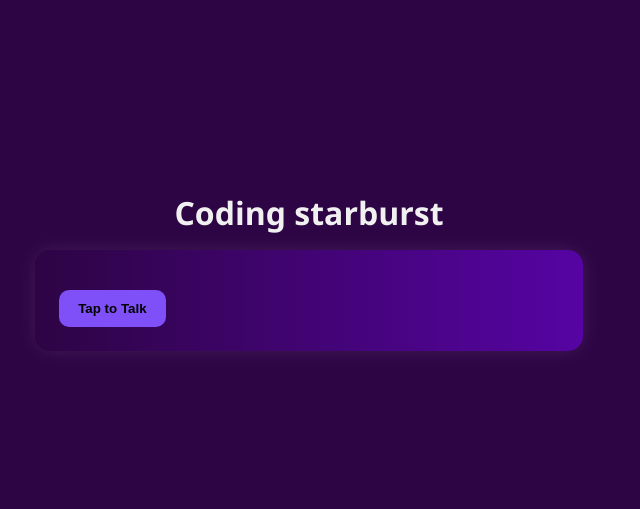
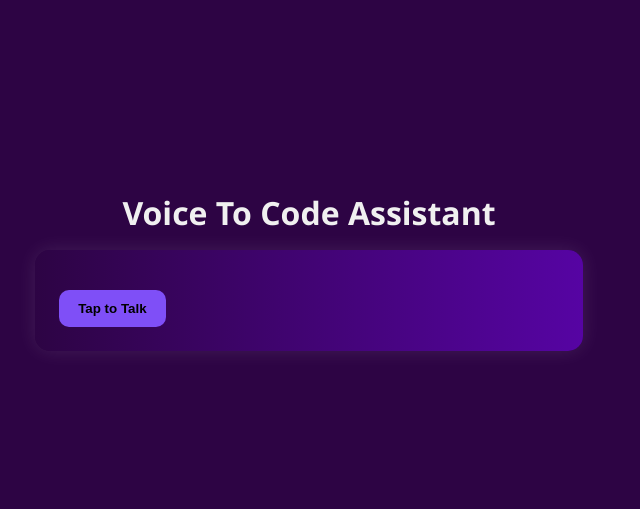
Before and after one commit to Priyadarshinip13/VoiceToCode, a Django app: page / in a window 1280 px wide. Shown: the part 140-649 px from the top of the page, without its empty margins (635-1275 px from the left). Run offline with Django 5.2, Linux system fonts and the light colour scheme.

Commit message:
modified

```diff
--- a/echoai/templates/index.html
+++ b/echoai/templates/index.html
@@ -151,7 +151,7 @@
 
   <!-- Chat Side -->
   <div class="right-side">
-    <h1>Coding starburst</h1>
+    <h1>Voice To Code Assistant</h1>
     <div class="chat-box">
       <button onclick="startRecording()">Tap to Talk</button>
 
--- a/echoai/views.py
+++ b/echoai/views.py
@@ -5,11 +5,15 @@ import whisper
 import tempfile
 import os
 import uuid
-import pyttsx3
+from elevenlabs import ElevenLabs
 import google.generativeai as genai
 
-# Set Gemini API key
+# 🔹 Set Gemini API Key
 genai.configure(api_key="AIzaSyD6xOl2X1Gqdcqk75CejQSJlORQfm4Ug38")
+
+# 🔹 ElevenLabs API Key
+ELEVEN_API_KEY = "sk_f35dac392830ae99fe8d0ea9d77cd9be3e6521b518906ffd"
+tts_client = ElevenLabs(api_key=ELEVEN_API_KEY)
 
 @csrf_exempt
 def index_view(request):
@@ -41,8 +45,11 @@ def index_view(request):
             return HttpResponse("Couldn't understand input", status=400)
 
         # 🤖 Generate code using Gemini
-        prompt = (f"Write a user specified programming language code for this: {user_text}. After that, explain should be simple(10 line points explainatio each line should not increase 7 words) with clean code the code line-by-line in a human-friendly way. "
-        f"Use 'Explanation:' before the explanation section."
+        prompt = (
+            f"Write a user specified programming language code for this: {user_text}. "
+            f"After that, explain should be simple (10 line points explanation, each line ≤ 7 words) "
+            f"with clean code explained line-by-line in a human-friendly way. "
+            f"Use 'Explanation:' before the explanation section."
         )
         gemini_model = genai.GenerativeModel(model_name="gemini-2.5-flash-lite")
         response = gemini_model.generate_content(prompt)
@@ -54,14 +61,19 @@ def index_view(request):
         explanation_start = bot_reply.rfind("\n\n")
         explanation = bot_reply[explanation_start:].strip() if explanation_start != -1 else bot_reply
 
-        # 🎧 Speak explanation
-        tts = pyttsx3.init()
-        tts.setProperty('rate', 160)
+        # 🎧 Speak explanation with ElevenLabs
         audio_path = os.path.join(tempfile.gettempdir(), f"{uuid.uuid4()}.mp3")
-        tts.save_to_file(explanation, audio_path)
-        tts.runAndWait()
+        audio_stream = tts_client.text_to_speech.convert(
+        voice_id="yM93hbw8Qtvdma2wCnJG",  # Replace with your actual Voice ID
+        model_id="eleven_multilingual_v2",
+        text=explanation
+        )
+
+        with open(audio_path, "wb") as f:
+            for chunk in audio_stream:
+                f.write(chunk)
+
         print("🔊 Voice saved:", audio_path)
-
         audio_url = f"/audio/{os.path.basename(audio_path)}"
 
         return JsonResponse({
@@ -72,8 +84,6 @@ def index_view(request):
 
     return render(request, 'index.html')
 
-from django.views.decorators.csrf import csrf_exempt
-from django.http import JsonResponse
 
 @csrf_exempt
 def run_code_view(request):
@@ -82,10 +92,10 @@ def run_code_view(request):
             code = request.POST.get("code", "")
             local_vars = {}
 
-            # ⚠️ Be cautious! `exec()` is risky.
+            # ⚠️ Be cautious! `exec()` can be dangerous.
             exec(code, {}, local_vars)
 
-            # Capture output if any (basic)
+            # Capture output if any
             output = ""
             if "_result" in local_vars:
                 output = str(local_vars["_result"])
```
